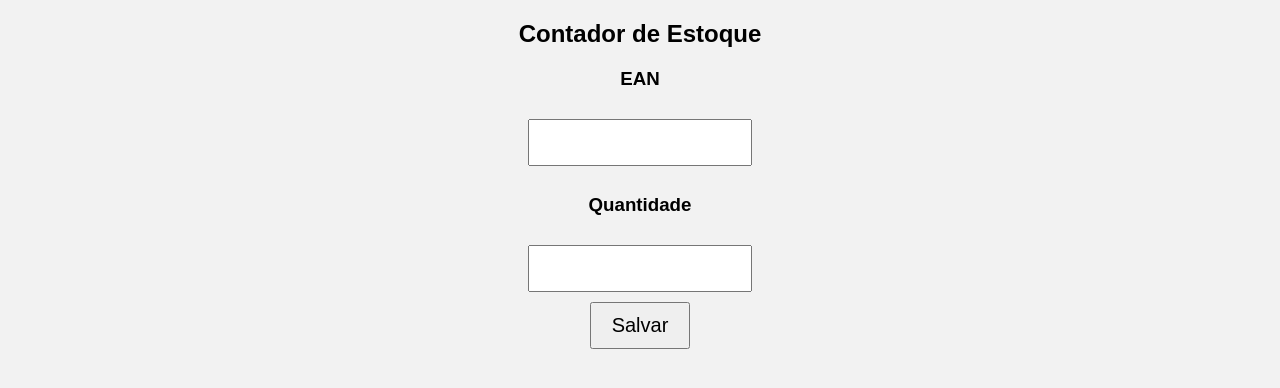
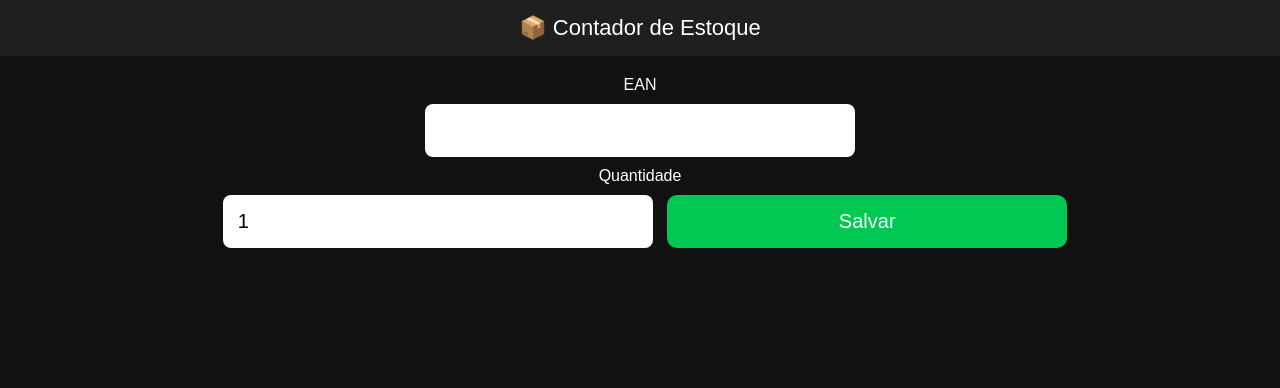
Before and after one commit to robertoseifert/contagem, a Flask app: page / in a window 1280 px wide. Shown: the top 388 px of the page. Run offline with Flask 3, Linux system fonts and the light colour scheme; some libraries are stand-ins or nearby versions.

Commit message:
Update index.html

```diff
--- a/templates/index.html
+++ b/templates/index.html
@@ -1,8 +1,10 @@
 <!DOCTYPE html>
 <html>
+
 <head>
 
-<meta charset="UTF-8">
+<meta name="viewport" content="width=device-width, initial-scale=1">
+
 <title>Contador de Estoque</title>
 
 <script src="https://cdnjs.cloudflare.com/ajax/libs/quagga/0.12.1/quagga.min.js"></script>
@@ -10,27 +12,54 @@
 <style>
 
 body{
-font-family: Arial;
+margin:0;
+font-family:Arial;
+background:#111;
+color:white;
 text-align:center;
-background:#f2f2f2;
+}
+
+header{
+background:#1f1f1f;
+padding:15px;
+font-size:22px;
 }
 
 #camera{
 width:100%;
-max-width:500px;
+max-width:600px;
 margin:auto;
+border-radius:10px;
+overflow:hidden;
+}
+
+.container{
+padding:20px;
 }
 
 input{
+width:90%;
+max-width:400px;
+padding:15px;
 font-size:20px;
-padding:10px;
 margin:10px;
-width:200px;
+border-radius:8px;
+border:none;
 }
 
 button{
+width:90%;
+max-width:400px;
+padding:15px;
 font-size:20px;
-padding:10px 20px;
+background:#00c853;
+border:none;
+color:white;
+border-radius:10px;
+}
+
+button:active{
+background:#009624;
 }
 
 </style>
@@ -39,51 +68,67 @@ padding:10px 20px;
 
 <body>
 
-<h2>Contador de Estoque</h2>
+<header>
+📦 Contador de Estoque
+</header>
 
 <div id="camera"></div>
 
-<h3>EAN</h3>
+<div class="container">
+
+<div>
+EAN
+</div>
+
 <input id="ean" readonly>
 
-<h3>Quantidade</h3>
-<input id="qtd" type="number">
+<div>
+Quantidade
+</div>
 
-<br>
+<input id="qtd" type="number" value="1">
 
-<button onclick="salvar()">Salvar</button>
+<button onclick="salvar()">
+Salvar
+</button>
+
+</div>
 
 <script>
 
+function iniciarCamera(deviceId){
+
 Quagga.init({
 
-inputStream: {
-name: "Live",
-type: "LiveStream",
-target: document.querySelector('#camera'),
-constraints: {
-facingMode: { exact: "environment" },
-width: { min: 640 },
-height: { min: 480 }
+inputStream:{
+name:"Live",
+type:"LiveStream",
+target:document.querySelector('#camera'),
+
+constraints:{
+deviceId:deviceId,
+width:{min:640},
+height:{min:480}
 }
+
 },
 
-locator: {
-patchSize: "large",
-halfSample: true
+locator:{
+patchSize:"large",
+halfSample:true
 },
 
-numOfWorkers: 4,
-frequency: 10,
+numOfWorkers:4,
+frequency:10,
 
-decoder: {
-readers: [
+decoder:{
+readers:[
 "ean_reader",
 "ean_8_reader"
 ]
 }
 
-}, function(err){
+},function(err){
 
 if(err){
 console.log(err)
@@ -91,6 +136,20 @@ return
 }
 
 Quagga.start()
+
+})
+
+}
+
+navigator.mediaDevices.enumerateDevices().then(devices=>{
+
+let camera = devices.find(d => d.kind === "videoinput" && d.label.toLowerCase().includes("back"))
+
+if(!camera){
+camera = devices.find(d => d.kind === "videoinput")
+}
+
+iniciarCamera(camera.deviceId)
 
 })
 
@@ -118,7 +177,7 @@ quantidade:qtd
 })
 })
 
-document.getElementById("qtd").value=""
+document.getElementById("qtd").value="1"
 
 alert("Salvo!")
 
```
